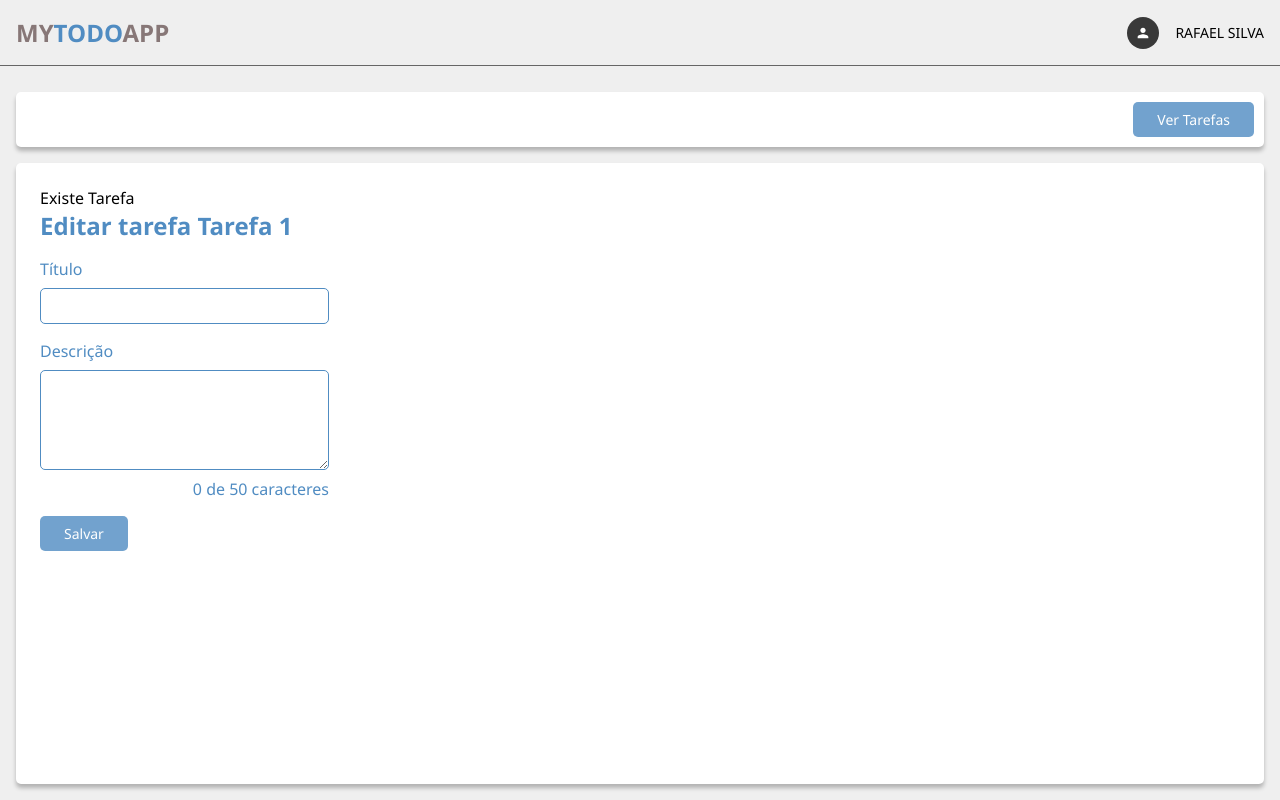
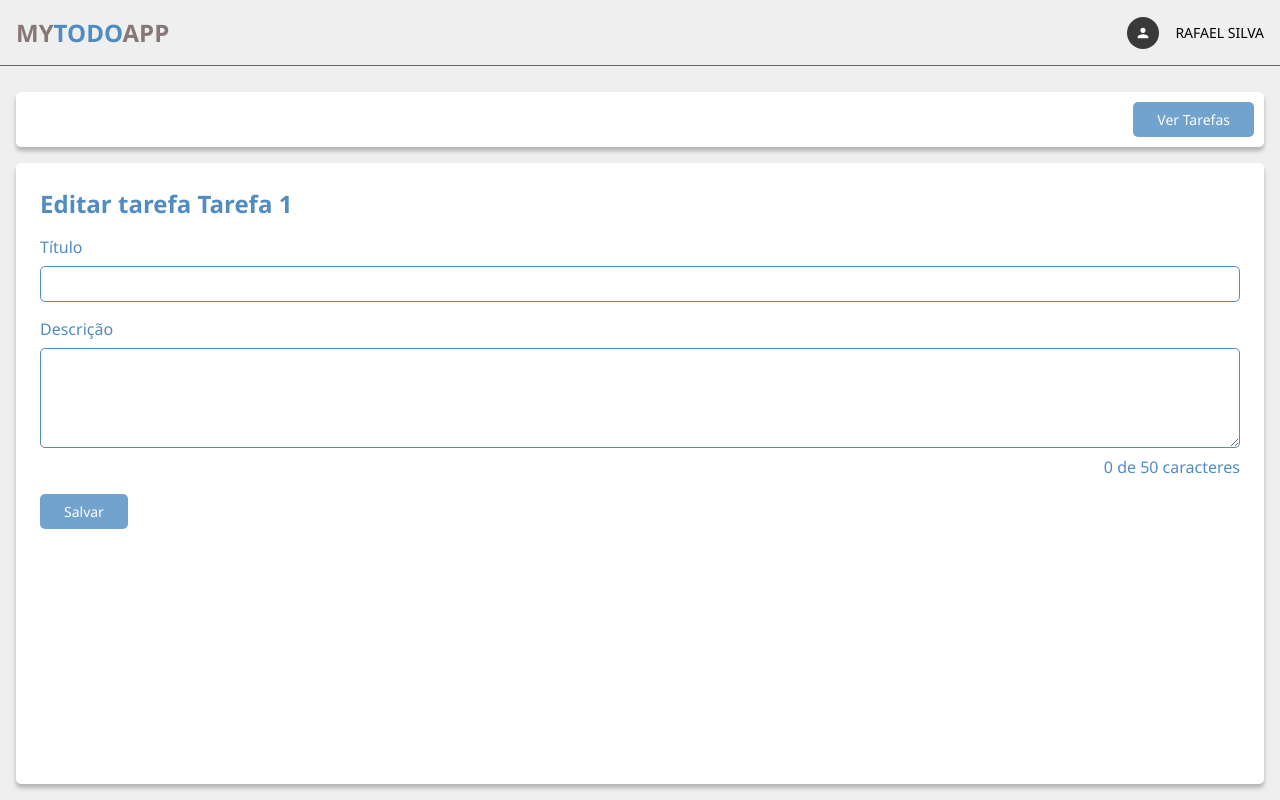
Before and after one commit to rsilvagit/my-todo-list, a React (Vite) app: page /todo/1 in a window 1280 px wide. Built offline with nearby package versions, Linux system fonts and the light colour scheme.

Commit message:
implementando disable btn com prop obj

```diff
--- a/src/components/form/FormComponent.jsx
+++ b/src/components/form/FormComponent.jsx
@@ -62,7 +62,7 @@ export const FormComponent = ({ todo }) => {
                     </Styled.TextArea>
 
                     <Styled.CounterContainer>
-                        { watch('description')?.length || 0} de 50 caracteres
+                        <p>{ watch('description')?.length || 0} de 50 caracteres</p>
                     </Styled.CounterContainer>
                     {errors.description &&
                         <Styled.ErrorText>{errors.description.message}</Styled.ErrorText>
@@ -70,7 +70,7 @@ export const FormComponent = ({ todo }) => {
                 </Styled.InputGroup>
             </Styled.InputsContainer>
 
-            <ButtonComponent type='submit'>Salvar</ButtonComponent>
+            <ButtonComponent type='submit' disabled={Object.keys(errors)?.length}>Salvar</ButtonComponent>
 
         </Styled.FormTodo>
     )
--- a/src/pages/todo/ToDoPage.jsx
+++ b/src/pages/todo/ToDoPage.jsx
@@ -1,7 +1,8 @@
-import { useParams } from "react-router-dom"
-import { FormComponent } from "../../components/form/FormComponent"
+import { useParams } from "react-router-dom";
+import { FormComponent } from "../../components/form/FormComponent";
 import { useEffect, useState } from "react";
-import { MockUtils } from '../../utils/mock'
+import { MockUtils } from '../../utils/mock';
+import * as Styled from './ToDoPageStyle';
 
 export const ToDoPage = () => {
    const { id } = useParams(); // useParams obtem se a query passada na url
@@ -14,10 +15,9 @@ export const ToDoPage = () => {
    }, [])
 
     return (
-        <div className="TodoFormContainer">
-            { id ? 'Existe Tarefa' : 'Não existe tarefa' }
+        <Styled.TodoFormContainer>
            <FormComponent todo={todo}/>
-        </div>
+        </Styled.TodoFormContainer>
 
     )
 }
--- a/src/pages/todo/ToDoPageStyle.jsx
+++ b/src/pages/todo/ToDoPageStyle.jsx
@@ -0,0 +1,5 @@
+import styled from 'styled-components';
+
+export const TodoFormContainer = styled.div `
+width: 100%;
+`
```
